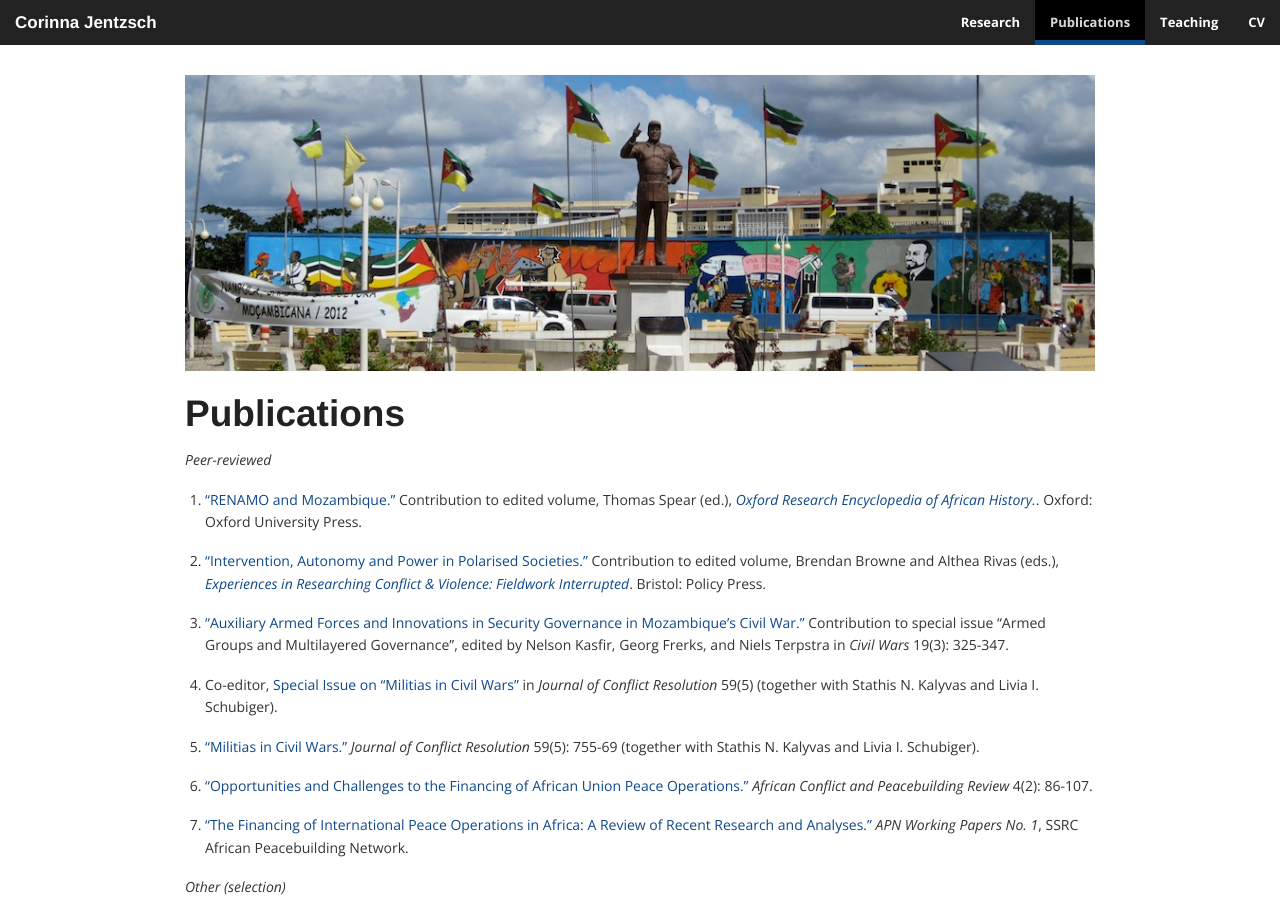
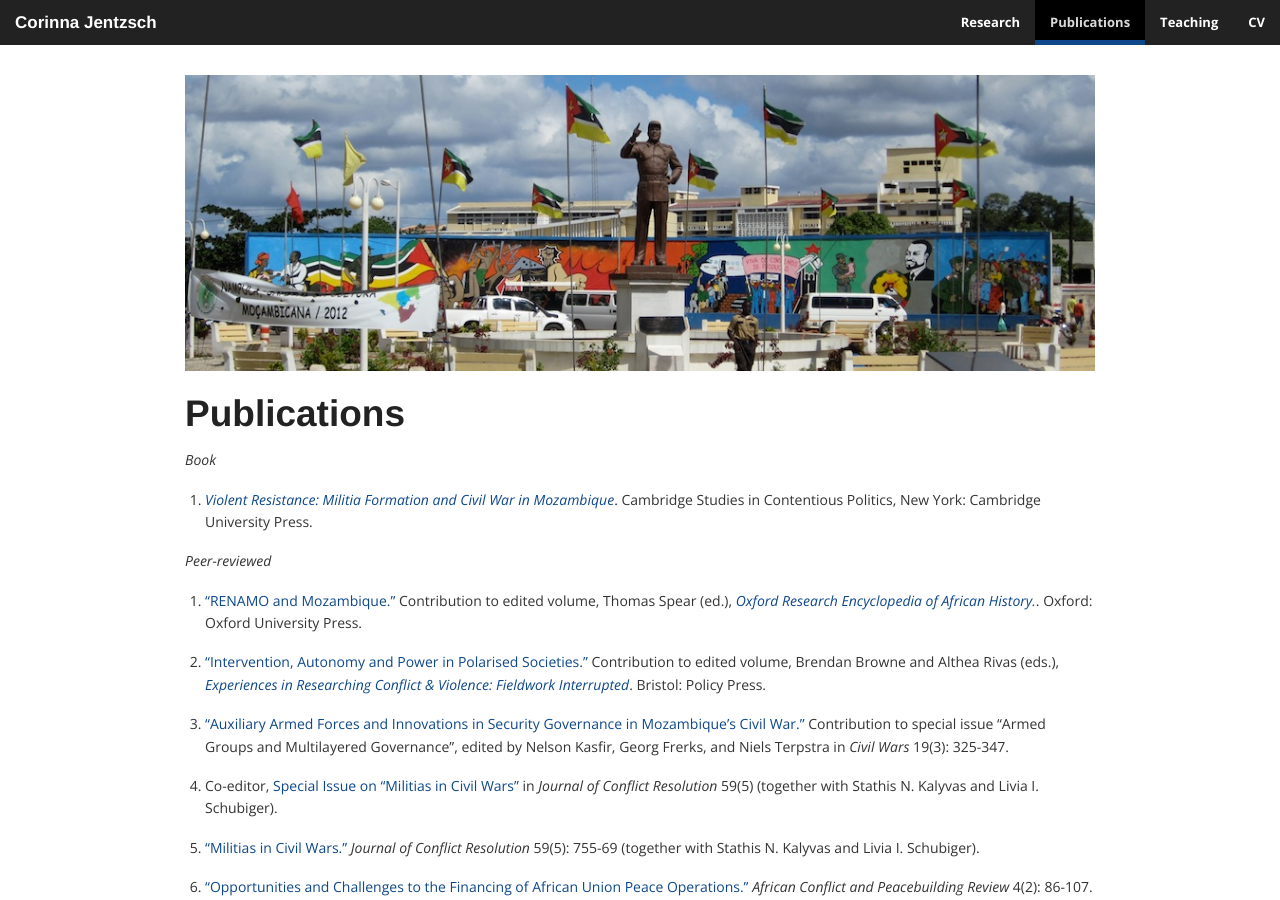
Before and after one commit to corinnajentzsch/corinnajentzsch.github.io, a Jekyll site: the page built from publications.md, in a window 1280 px wide and 900 px high. Built offline with Jekyll 4.4.1, drawn with Linux system fonts in a browser that asks for light colours.

Commit message:
Update publications.md

```diff
--- a/publications.md
+++ b/publications.md
@@ -7,6 +7,9 @@ title: Publications
 
 
 ## Publications
+
+_Book_
+2022. _[Violent Resistance: Militia Formation and Civil War in Mozambique](https://www.cambridge.org/core/books/violent-resistance/9F6785EA6663B77BAA90E8A5FDAC5323 "Violent Resistance")_. Cambridge Studies in Contentious Politics, New York: Cambridge University Press.
 
 _Peer-reviewed_
 2021. ["RENAMO and Mozambique."](http://doi.org/10.1093/acrefore/9780190277734.013.1028 "RENAMO and Mozambique") Contribution to edited volume, Thomas Spear (ed.), _[Oxford Research Encyclopedia of African History.](https://oxfordre.com/africanhistory "Oxford Research Encyclopedia of African History")_. Oxford: Oxford University Press.
```
